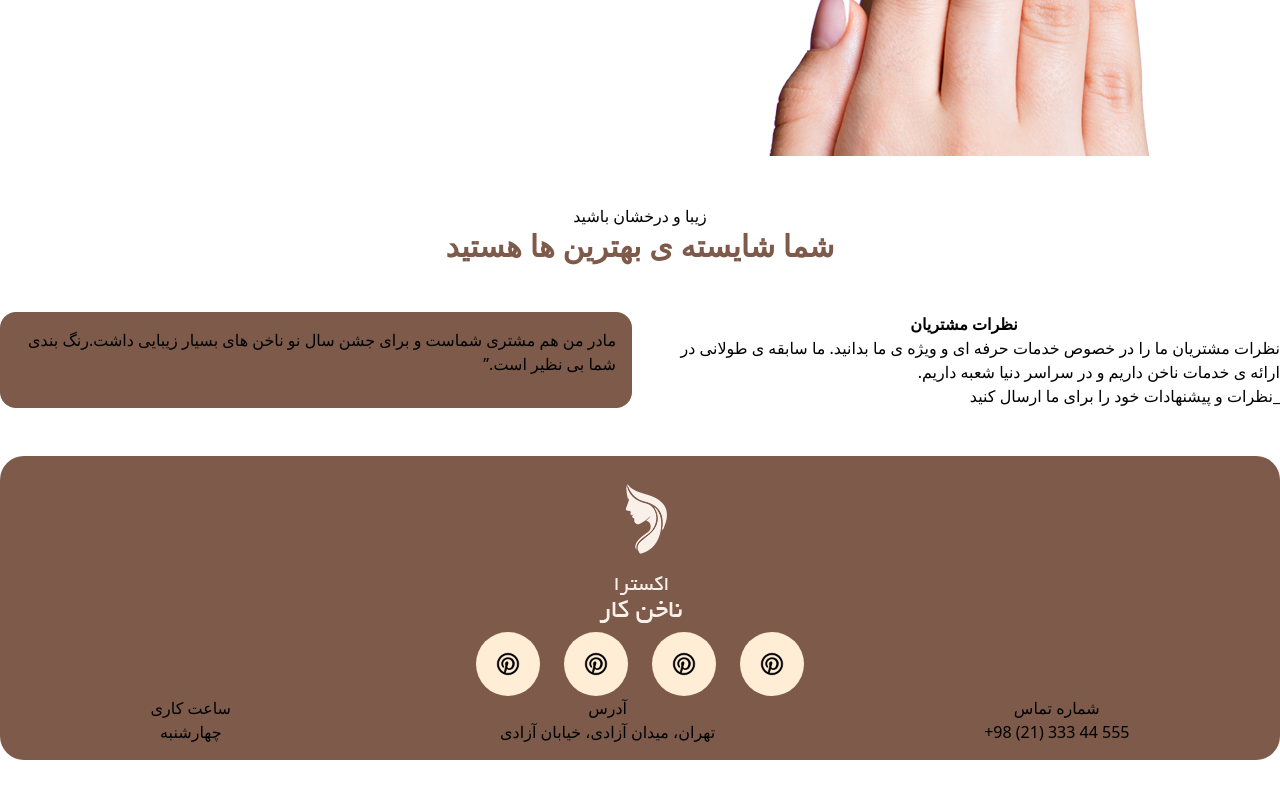
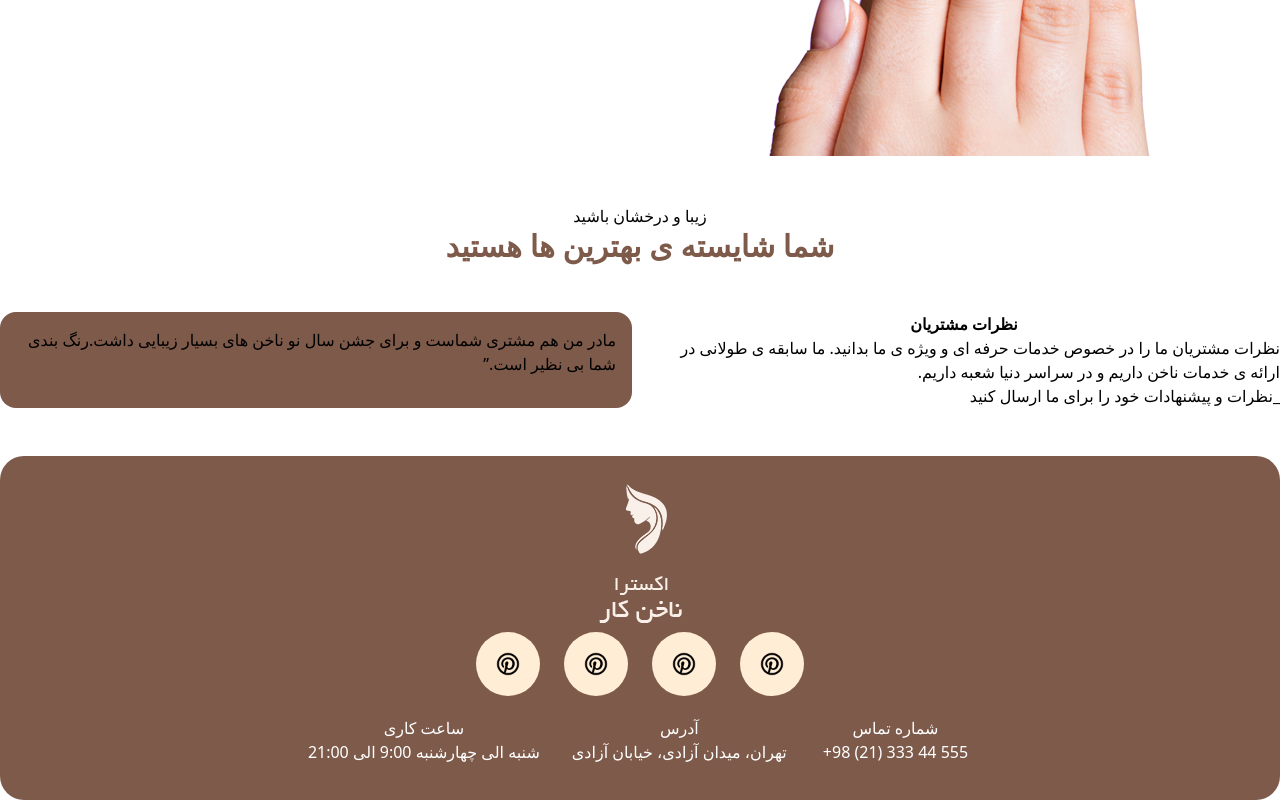
Before and after one commit to ftmeslr/makeup, a website: page index.html in a window 1280 px wide. Shown: the part 3087-3887 px from the top of the page. Before the commit the page ends 3847 px from the top, so only its background shows below. Drawn offline with Linux system fonts and the light colour scheme.

Commit message:
home page almost dobe

```diff
--- a/index.html
+++ b/index.html
@@ -383,7 +383,7 @@
         <li class="w-full">
           <a
             href="#"
-            class="inline-block w-full p-4 bg-orange-200 white rounded-l-lg hover:text-gray-700 hover:bg-orange-300 gray-50 focus:ring-4 focus:outline-none focus:ring-blue-300 dark:hover:text-white dark:bg-orange-200 gray-800 dark:hover:bg-orange-300"
+            class="inline-block w-full p-4 bg-orange-200 white hover:text-gray-700 hover:bg-orange-300 gray-50 focus:ring-4 focus:outline-none focus:ring-blue-300 dark:hover:text-white dark:bg-orange-200 gray-800 dark:hover:bg-orange-300"
             >لاک ناخن</a
           >
         </li>
@@ -534,18 +534,18 @@
             />
           </div>
         </div>
-        <div class="flex justify-around w-full">
-          <div class="flex flex-col items-center justify-center">
+        <div class="flex w-full justify-center text-white">
+          <div class="flex flex-col items-center justify-center m-5">
             <p>شماره تماس</p>
             <p>555 44 333 (21) 98+</p>
           </div>
-          <div class="flex flex-col items-center justify-center">
+          <div class="flex flex-col items-center justify-center m-4">
             <p>آدرس</p>
             <p>تهران، میدان آزادی، خیابان آزادی</p>
           </div>
-          <div class="flex flex-col items-center justify-center">
+          <div class="flex flex-col items-center justify-center m-4">
             <p>ساعت کاری</p>
-            <p>چهارشنبه</p>
+            <p>شنبه الی چهارشنبه 9:00 الی 21:00</p>
           </div>
         </div>
       </div>
```
Also changed, not shown: dist/output.css.
